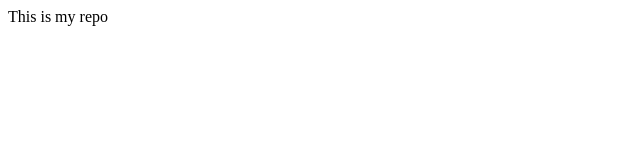
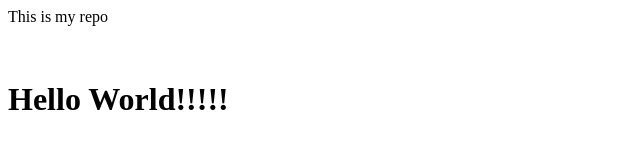
Before and after one commit to snehawadikar/yuvi2018, a plain HTML site: page index.html in a window 1280 px wide. Shown: the whole page, without its empty margins (0-640 px from the left). Drawn offline with Linux system fonts and the light colour scheme.

Commit message:
add new paragraph

```diff
--- a/index.html
+++ b/index.html
@@ -1 +1,3 @@
 <p> This is my  repo</p>
+<br>
+<h1> Hello World!!!!!</h1>
```
